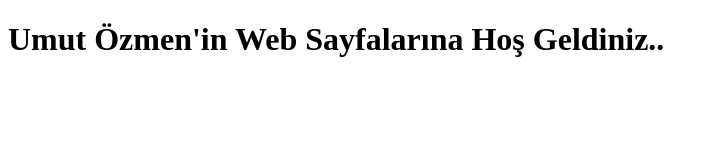
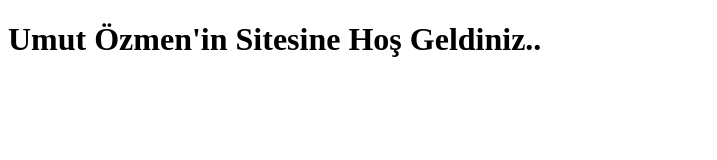
Before and after one commit to umutozmn/webtasarim, a plain HTML site: page index.html in a window 1280 px wide. Shown: the whole page, without its empty margins (0-717 px from the left). Drawn offline with Linux system fonts and the light colour scheme.

Commit message:
Update index.html

```diff
--- a/index.html
+++ b/index.html
@@ -2,11 +2,11 @@
 <html>
 <head>
     <meta charset="UTF-8">
-    <title>Umut Özmen'in Sayfaları</title>
+    <title>Umut Özmen'in Sitesi</title>
 </head>
 <body>
 
-<h1> Umut Özmen'in Web Sayfalarına Hoş Geldiniz.. </h1>
+<h1> Umut Özmen'in Sitesine Hoş Geldiniz.. </h1>
 
 </body>
 </html>
```
